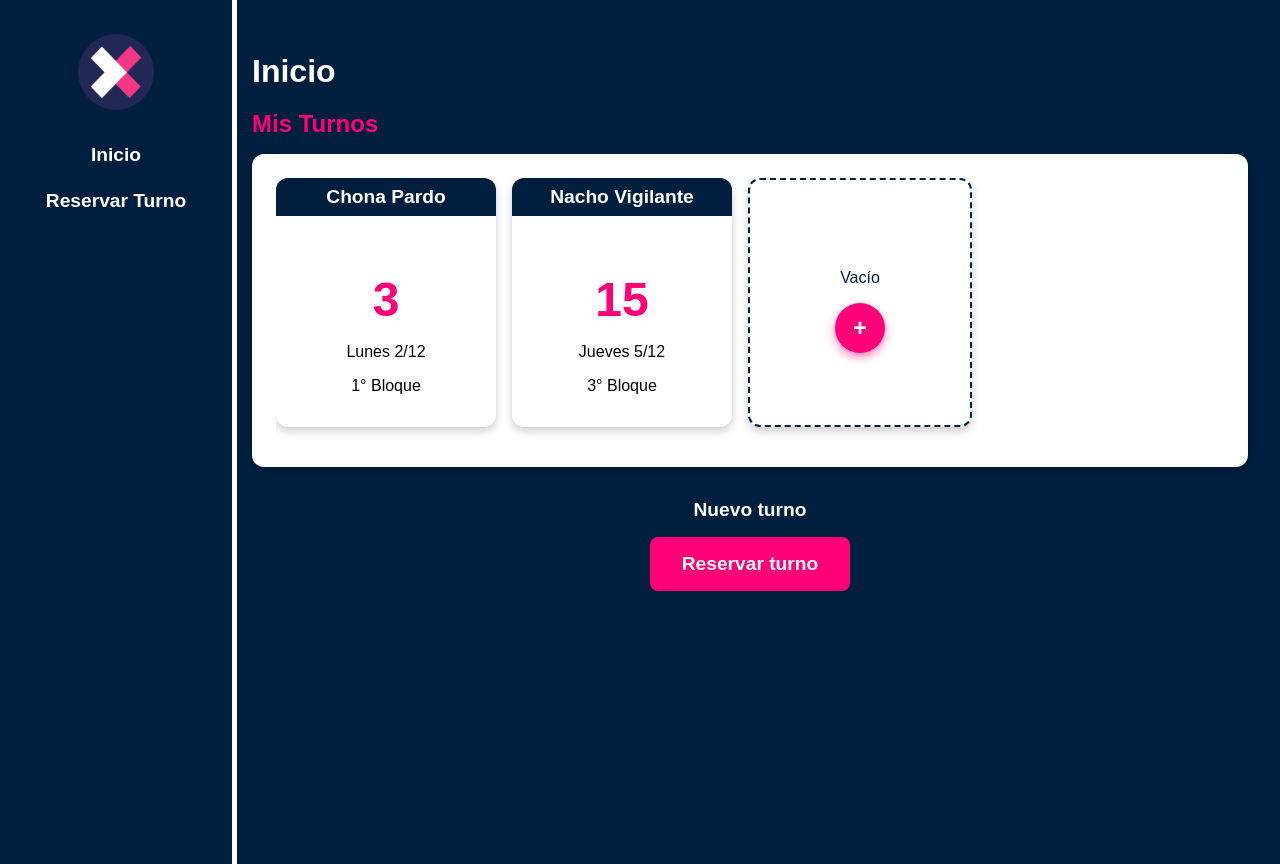
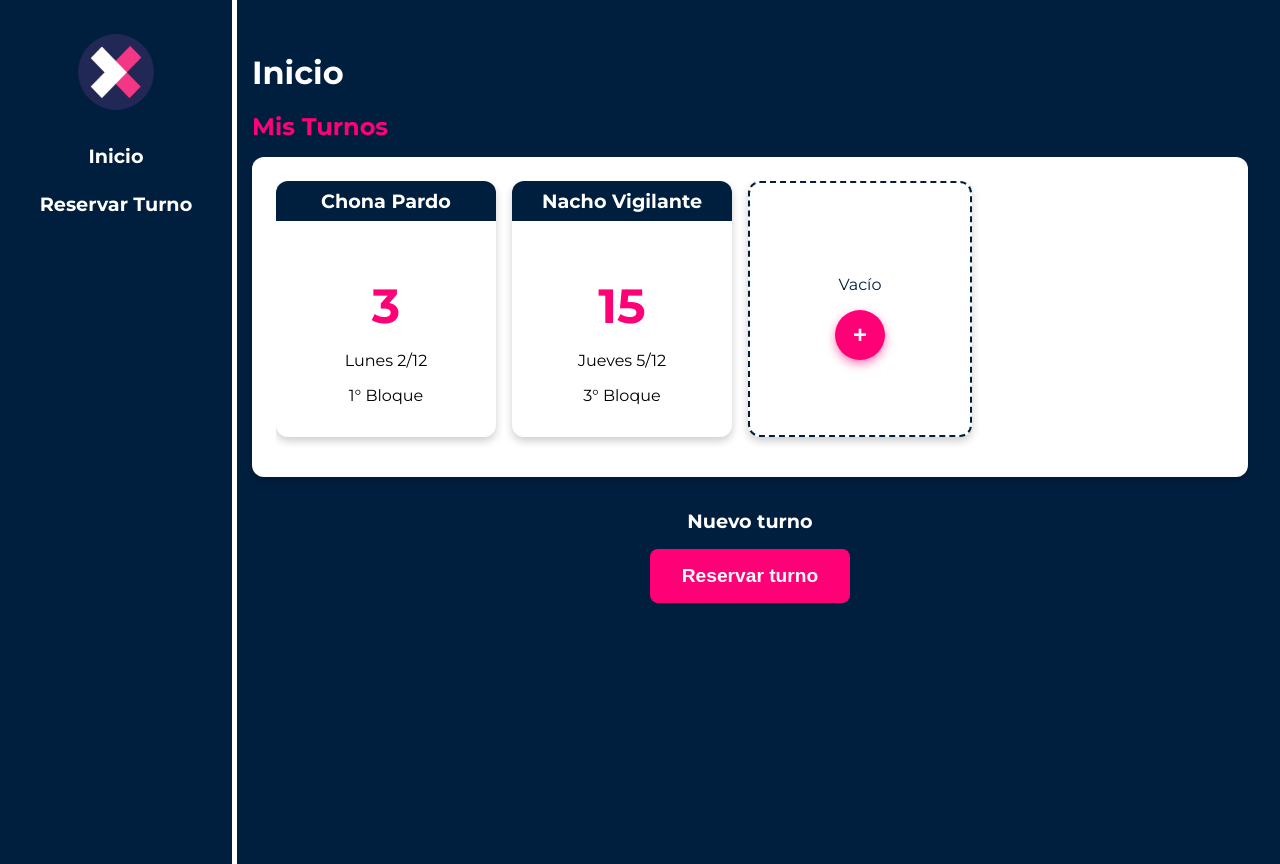
Before and after one commit to Ezequielagradnik/Turnero-Tic, a React (Create React App) app in the folder frontend/: page / in a window 1280 px wide. Built offline with nearby package versions, Linux system fonts and the light colour scheme.

Commit message:
Update App.css

```diff
--- a/frontend/src/styles/App.css
+++ b/frontend/src/styles/App.css
@@ -1,4 +1,4 @@
-
+@import url('https://fonts.googleapis.com/css2?family=Montserrat:wght@400;500;700&display=swap');
 /* App.css */
 body {
     font-family: 'Montserrat', sans-serif;
```
